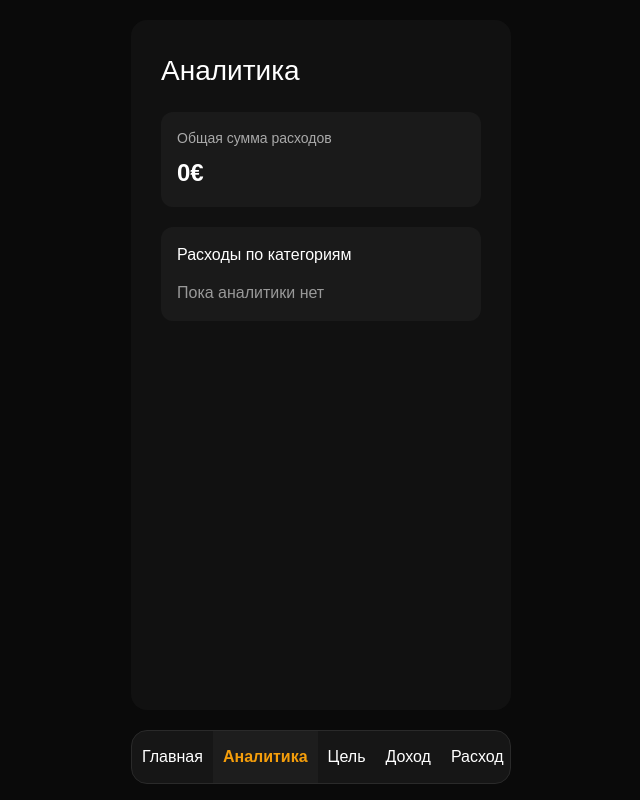
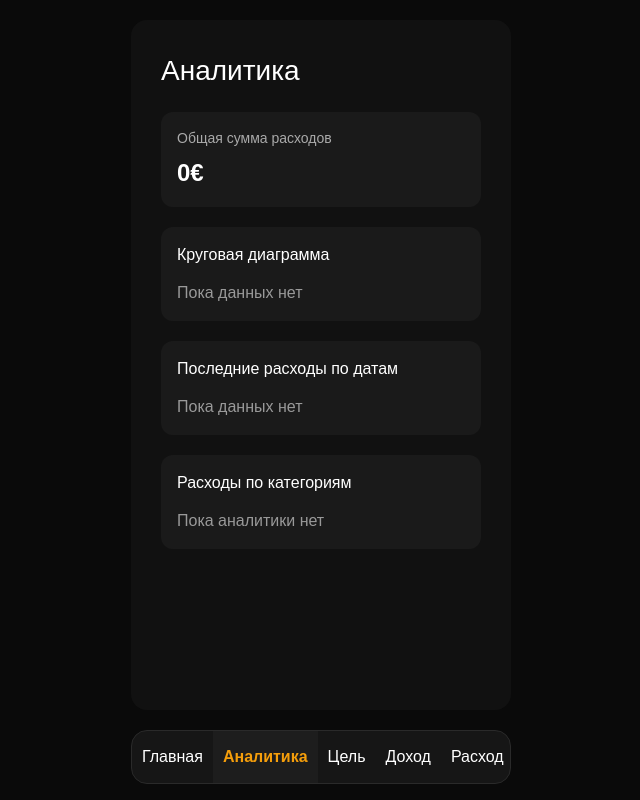
Before and after one commit to wallcraftmz-sys/finance-app, a Next.js app: page /analytics in a window 1280 px wide. Shown: the whole page, without its empty margins (319-959 px from the left). Built offline with nearby package versions, Linux system fonts and the light colour scheme.

Commit message:
save latest changes

```diff
--- a/app/analytics/page.tsx
+++ b/app/analytics/page.tsx
@@ -2,6 +2,18 @@
 
 import Link from "next/link";
 import { useEffect, useMemo, useState } from "react";
+import {
+  PieChart,
+  Pie,
+  Cell,
+  Tooltip,
+  ResponsiveContainer,
+  BarChart,
+  Bar,
+  XAxis,
+  YAxis,
+  CartesianGrid,
+} from "recharts";
 
 type Expense = {
   id: string;
@@ -12,6 +24,8 @@ type Expense = {
 };
 
 const EXPENSES_KEY = "finance-expenses";
+
+const COLORS = ["#f59e0b", "#6366f1", "#10b981", "#ef4444", "#06b6d4", "#a855f7"];
 
 export default function AnalyticsPage() {
   const [expenses, setExpenses] = useState<Expense[]>([]);
@@ -37,8 +51,21 @@ export default function AnalyticsPage() {
     }
 
     return Object.entries(map)
-      .map(([category, amount]) => ({ category, amount }))
+      .map(([category, amount]) => ({
+        category,
+        amount,
+      }))
       .sort((a, b) => b.amount - a.amount);
+  }, [expenses]);
+
+  const latestByDate = useMemo(() => {
+    return [...expenses]
+      .sort((a, b) => a.date.localeCompare(b.date))
+      .slice(-7)
+      .map((item) => ({
+        date: item.date.slice(5),
+        amount: item.amount,
+      }));
   }, [expenses]);
 
   return (
@@ -76,6 +103,78 @@ export default function AnalyticsPage() {
             Общая сумма расходов
           </div>
           <b style={{ fontSize: "24px" }}>{totalExpense}€</b>
+        </div>
+
+        <div
+          style={{
+            background: "#1a1a1a",
+            padding: "16px",
+            borderRadius: "12px",
+            marginBottom: "20px",
+          }}
+        >
+          <h3 style={{ marginTop: 0, marginBottom: "14px" }}>
+            Круговая диаграмма
+          </h3>
+
+          {categoryTotals.length === 0 ? (
+            <p style={{ color: "#999", margin: 0 }}>Пока данных нет</p>
+          ) : (
+            <div style={{ width: "100%", height: 260 }}>
+              <ResponsiveContainer>
+                <PieChart>
+                  <Pie
+                    data={categoryTotals}
+                    dataKey="amount"
+                    nameKey="category"
+                    cx="50%"
+                    cy="50%"
+                    outerRadius={85}
+                    label={({ name, percent }) =>
+                      `${name} ${Math.round((percent ?? 0) * 100)}%`
+                    }
+                  >
+                    {categoryTotals.map((_, index) => (
+                      <Cell
+                        key={index}
+                        fill={COLORS[index % COLORS.length]}
+                      />
+                    ))}
+                  </Pie>
+                  <Tooltip />
+                </PieChart>
+              </ResponsiveContainer>
+            </div>
+          )}
+        </div>
+
+        <div
+          style={{
+            background: "#1a1a1a",
+            padding: "16px",
+            borderRadius: "12px",
+            marginBottom: "20px",
+          }}
+        >
+          <h3 style={{ marginTop: 0, marginBottom: "14px" }}>
+            Последние расходы по датам
+          </h3>
+
+          {latestByDate.length === 0 ? (
+            <p style={{ color: "#999", margin: 0 }}>Пока данных нет</p>
+          ) : (
+            <div style={{ width: "100%", height: 260 }}>
+              <ResponsiveContainer>
+                <BarChart data={latestByDate}>
+                  <CartesianGrid strokeDasharray="3 3" stroke="#2a2a2a" />
+                  <XAxis dataKey="date" stroke="#aaa" />
+                  <YAxis stroke="#aaa" />
+                  <Tooltip />
+                  <Bar dataKey="amount" fill="#f59e0b" radius={[6, 6, 0, 0]} />
+                </BarChart>
+              </ResponsiveContainer>
+            </div>
+          )}
         </div>
 
         <div
--- a/package.json
+++ b/package.json
@@ -11,7 +11,8 @@
   "dependencies": {
     "next": "16.1.6",
     "react": "19.2.3",
-    "react-dom": "19.2.3"
+    "react-dom": "19.2.3",
+    "recharts": "^3.8.0"
   },
   "devDependencies": {
     "@tailwindcss/postcss": "^4",
```
Also changed, not shown: 1 other file (tests, documents, lock files or other folders). Lines whose indentation alone changed are shown as unchanged.
